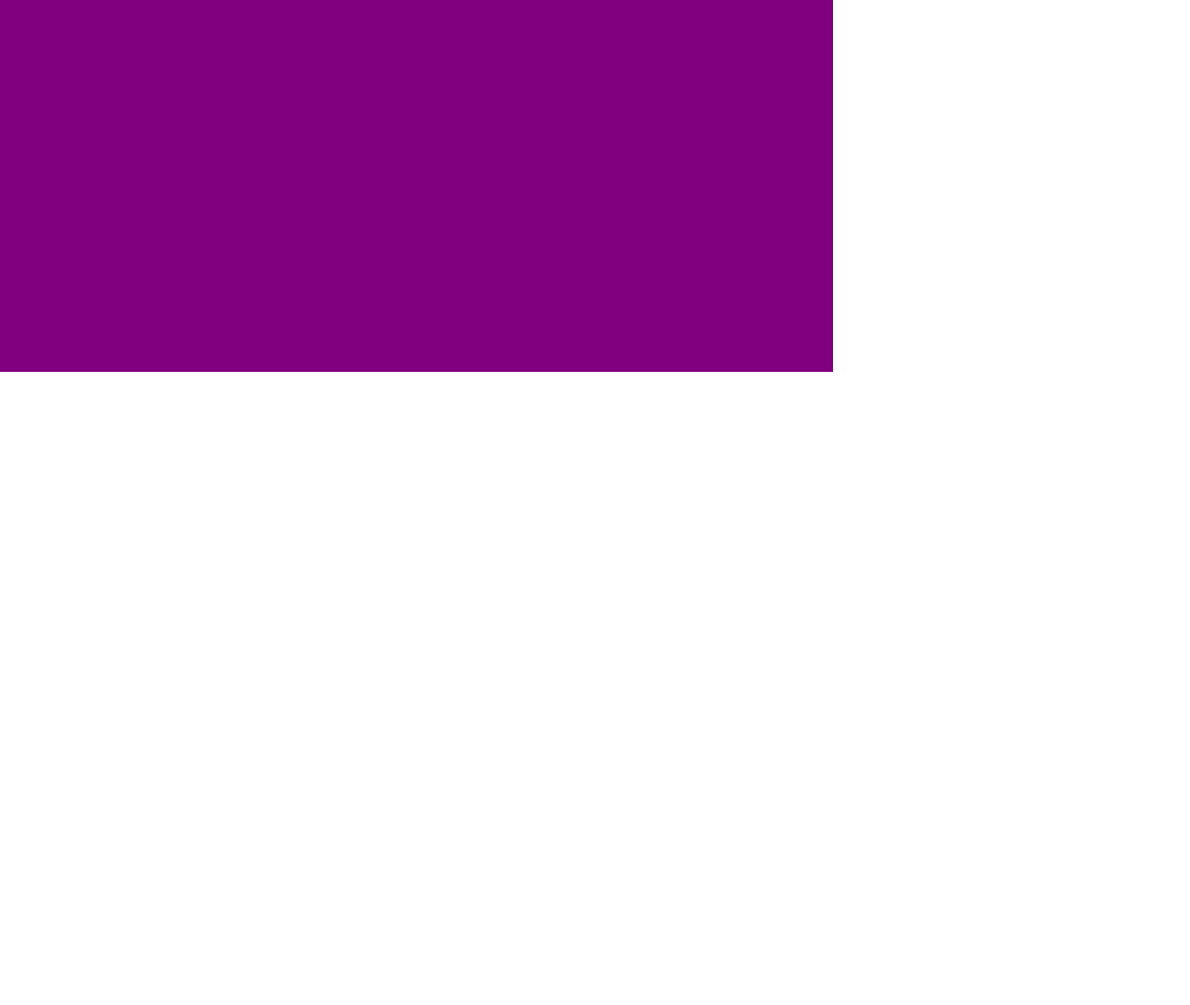
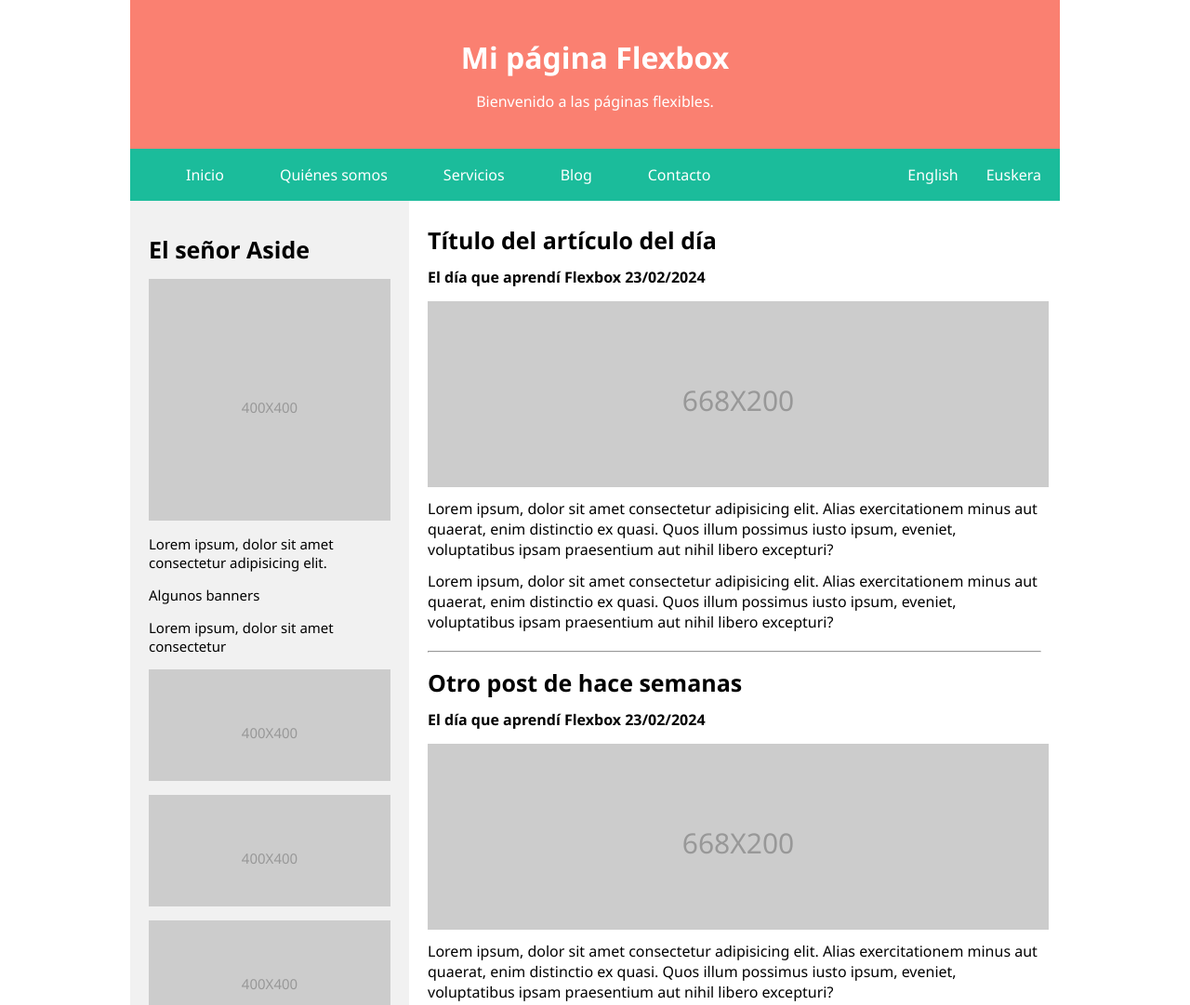
Before and after one commit to MarianaTraslavinaSarmiento/practicaModeladoEnCaja, a plain HTML site: page index.html in a window 1280 px wide. Shown: the top 1081 px of the page at 93% size. Before the commit the page ends 800 px from the top, so only its background shows below. Drawn offline with Linux system fonts and the light colour scheme.

Commit message:
feat: :sparkles: implementé el encabezado, el menu, el lateral y blog completos.

```diff
--- a/css/style.css
+++ b/css/style.css
@@ -2,29 +2,160 @@
     padding: 0;
     margin: 0;
     box-sizing: border-box;
-    font-family: 'bahnschrift';
+    font-family: 'Segoe UI', Tahoma, Geneva, Verdana, sans-serif;
     text-decoration: none;
 
 }
 
-.container{
 
-    justify-content: flex-end;
+body{
+
+    width: 100vw;
     display: flex;
-    align-items: center
+    justify-content: center;
+    margin: 0;
+    align-items: center;
+    flex-direction: column;
+}
 
+.contenido{
+    width: 1000px;
+
+}
+.header{
+
+    display: flex;
+    height: 20vh;
+    background-color: #fa8071;
+    justify-content: center;
+    align-items: center;
+    flex-direction: column;
+    color: #fff
+
+}
+
+.header p{
+
+    margin-top: 15px
+}
+
+.menu{
+
+    padding-left: 60px;
+    display: flex;
+    height: 7vh;
+    background-color: #1bbc9b;
+    align-items: center;
+    color: #fff;
+    justify-content: space-between;
+}
+
+a{
+    color: #fff
 }
 
 .left{
 
-    position: absolute;
-    left: 0;
-    background: purple;
-    width: 70%;
-    height: 100%;
+    display: flex;
+    gap: 60px;
 
+}
 
+.language{
 
+    display: flex;
+    gap: 30px;
+    padding-right: 20px
+
+}
+
+main{
+    display: flex;
+}
+
+/* Parte izquierda */
+.lateral{
+    width: 30%;
+    background-color: #f1f1f1;
+    padding: 20px;
+    align-content: flex-start;
+    display: flex;
+    flex-direction: column;
 
 
 }
+
+.lateral h1{
+    margin-top: 15px;
+    font-size: 25px;
+}
+
+.lateral p{
+    margin-top: 15px;
+    font-size: 15px;
+}
+
+.lateral .caja400{
+    width: 260px;
+    height: 260px;
+    background-color: #ccc;
+    font-size: 30px;
+    color: #989898;
+    justify-content: center;
+    align-items: center;
+    margin-top: 15px;
+    display: flex;
+
+}
+
+.lateral .cajaLateral{
+
+    width: 260px;
+    height: 120px;
+    background-color: #ccc;
+    font-size: 30px;
+    color: #989898;
+    justify-content: center;
+    align-items: center;
+    margin-top: 15px;
+    display: flex;
+
+
+}
+
+.blog{
+
+    padding:20px;
+    width: 70%;
+}
+
+.blog h1{
+    margin-top: 5px;
+    font-size: 25px;
+}
+
+.blog p{
+
+    margin-top: 12px
+}
+
+.blog hr{
+    margin-top: 20px
+}
+
+.blog h2{
+    margin-top: 15px;
+    font-size: 25px;
+}
+.blog .caja668{
+    width: 668px;
+    height: 200px;
+    background-color: #ccc;
+    font-size: 30px;
+    color: #989898;
+    justify-content: center;
+    align-items: center;
+    margin-top: 15px;
+    display: flex;
+
+}
--- a/index.html
+++ b/index.html
@@ -10,11 +10,89 @@
 
 <body>
 
-    <div class="container">
-        <div class="left">
-            <h1>TITULO</h1>
+    <div class="contenido">
+        <div class="header">
+            <h1>Mi página Flexbox</h1>
+            <p>Bienvenido a las páginas flexibles.</p>
+        </div>
+
+        <div class="menu">
+
+            <div class="left">
+                <a href="">Inicio</a>
+                <a href="">Quiénes somos</a>
+                <a href="">Servicios</a>
+                <a href="">Blog</a>
+                <a href="">Contacto</a>
+
+            </div>
+
+            <div class="language">
+                <a href="">English</a>
+                <a href="">Euskera</a>
+            </div>
+
+        </div>
+
+        <main>
 
 
+            <div class="lateral">
+
+                <h1>El señor Aside</h1>
+                <div class="caja400">
+                    <p>400X400</p>
+                </div>
+
+                <p>Lorem ipsum, dolor sit amet consectetur adipisicing elit.</p>
+                <p>Algunos banners</p>
+                <p>Lorem ipsum, dolor sit amet consectetur</p>
+
+                <div class="cajaLateral">
+                    <p>400X400</p>
+                </div>
+
+                <div class="cajaLateral">
+                    <p>400X400</p>
+                </div>
+
+                <div class="cajaLateral">
+                    <p>400X400</p>
+                </div>
+
+            </div>
+
+            <div class="blog">
+
+                <h1>Título del artículo del día</h1>
+                <b><p>El día que aprendí Flexbox 23/02/2024</p></b>
+
+                <div class="caja668">
+                    <p>668X200</p>
+                </div>
+
+                <p>Lorem ipsum, dolor sit amet consectetur adipisicing elit. Alias exercitationem minus aut quaerat, enim distinctio ex quasi. Quos illum possimus iusto ipsum, eveniet, voluptatibus ipsam praesentium aut nihil libero excepturi?</p>
+
+                <p>Lorem ipsum, dolor sit amet consectetur adipisicing elit. Alias exercitationem minus aut quaerat, enim distinctio ex quasi. Quos illum possimus iusto ipsum, eveniet, voluptatibus ipsam praesentium aut nihil libero excepturi?</p>
+                <hr>
+
+                <h2>Otro post de hace semanas</h2>
+
+                <b><p>El día que aprendí Flexbox 23/02/2024</p></b>
+
+                <div class="caja668">
+                    <p>668X200</p>
+                </div>
+
+                <p>Lorem ipsum, dolor sit amet consectetur adipisicing elit. Alias exercitationem minus aut quaerat, enim distinctio ex quasi. Quos illum possimus iusto ipsum, eveniet, voluptatibus ipsam praesentium aut nihil libero excepturi?</p>
+
+                <p>Lorem ipsum, dolor sit amet consectetur adipisicing elit. Alias exercitationem minus aut quaerat, enim distinctio ex quasi. Quos illum possimus iusto ipsum, eveniet, voluptatibus ipsam praesentium aut nihil libero excepturi?</p>
+                <hr>
+
+            </div>
+        </main>
+
+    </div>
 
 
 </body>
```
